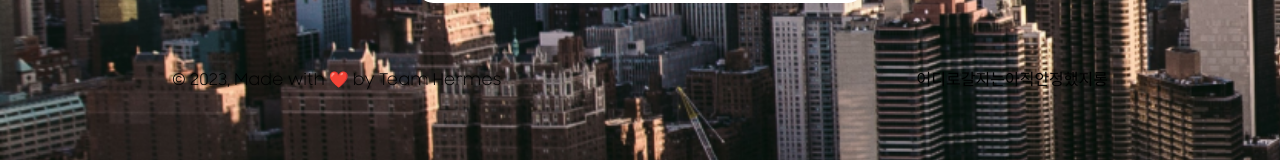
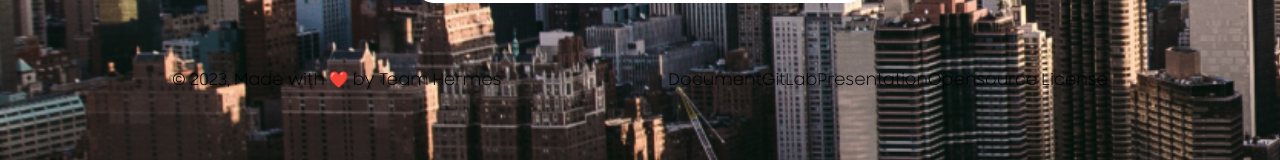
Before and after one commit to cvivis/Talaria, a React (Create React App) app in the folder frontend/: page / in a window 1280 px wide. Shown: the part 633-793 px from the top of the page. Built offline with nearby package versions, Linux system fonts and the light colour scheme.

Commit message:
:art: Refactor: Link address connection in footer

```diff
--- a/frontend/src/components/footer/Footer.js
+++ b/frontend/src/components/footer/Footer.js
@@ -40,8 +40,8 @@ const Footer = () => {
                     base: "20px",
                     md: "44px",
                 }}>
-                <Link color='gray.400' href='#'>
-                    어디로
+                <Link isExternal color='gray.400' href='https://polyester-winter-cd5.notion.site/Talaria-b3a6d015748747f3b8d6dfa5264583d4'>
+                    Document
                 </Link>
                 </ListItem>
                 <ListItem
@@ -49,8 +49,8 @@ const Footer = () => {
                     base: "20px",
                     md: "44px",
                 }}>
-                <Link color='gray.400' href='#'>
-                    갈지는
+                <Link isExternal color='gray.400' href='https://lab.ssafy.com/s09-final/S09P31A107'>
+                    GitLab
                 </Link>
                 </ListItem>
                 <ListItem
@@ -59,16 +59,18 @@ const Footer = () => {
                     md: "44px",
                 }}>
                 <Link
+                    isExternal
                     color='gray.400'
-                    href='#'>
-                    아직
+                    href='https://www.canva.com/design/DAF0O39yLpo/bHiDOmBjtdM5RmNLJhOxpw/view?utm_content=DAF0O39yLpo&utm_campaign=designshare&utm_medium=link&utm_source=editor'>
+                    Presentation
                 </Link>
                 </ListItem>
                 <ListItem>
                 <Link
+                    isExternal
                     color='gray.400'
                     href='#'>
-                    안정했지롱
+                    Opensource License
                 </Link>
                 </ListItem>
             </List>
```
